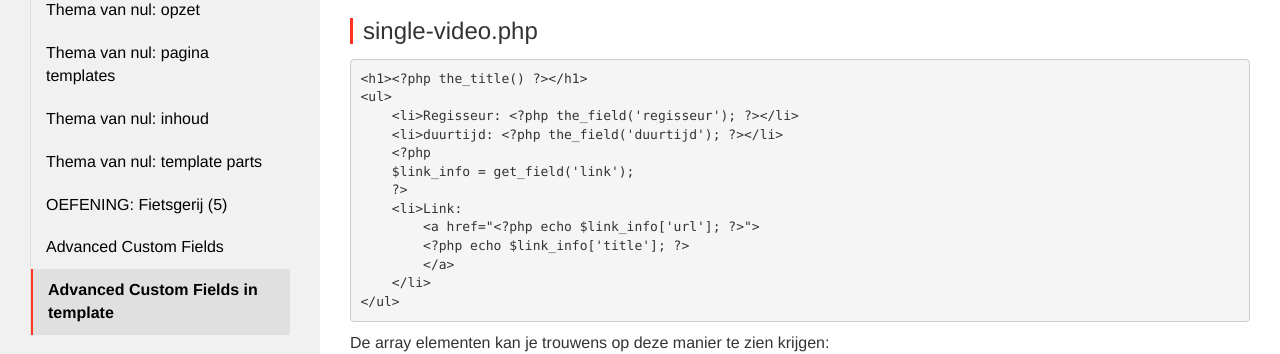
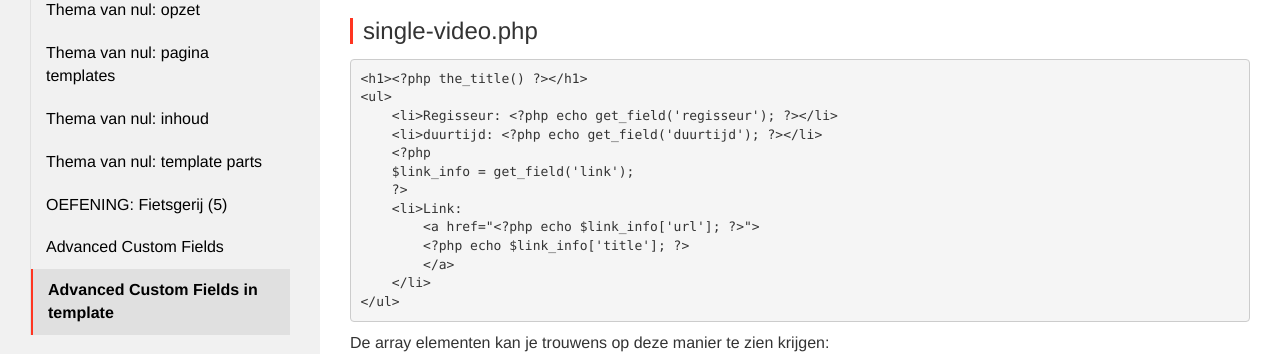
Before and after one commit to Syntra-Brussel/dynamische-webtechnieken, a Jekyll site: the page built from wordpress/acf-in-template.md, in a window 1280 px wide. Shown: the part 854-1208 px from the top of the page. Built offline with Jekyll 4.4.1, drawn with Linux system fonts in a browser that asks for light colours; nearby versions of some CDN libraries; a script that is not in the unit is left out.

Commit message:
Update acf-in-template.md

```diff
--- a/wordpress/acf-in-template.md
+++ b/wordpress/acf-in-template.md
@@ -43,8 +43,8 @@
 <pre>
 &lt;h1&gt;&lt;?php the_title() ?&gt;&lt;/h1&gt;
 &lt;ul&gt;
-    &lt;li&gt;Regisseur: &lt;?php the_field('regisseur'); ?&gt;&lt;/li&gt;
-    &lt;li&gt;duurtijd: &lt;?php the_field('duurtijd'); ?&gt;&lt;/li&gt;
+    &lt;li&gt;Regisseur: &lt;?php echo get_field('regisseur'); ?&gt;&lt;/li&gt;
+    &lt;li&gt;duurtijd: &lt;?php echo get_field('duurtijd'); ?&gt;&lt;/li&gt;
     &lt;?php
     $link_info = get_field('link');
     ?&gt;
```
